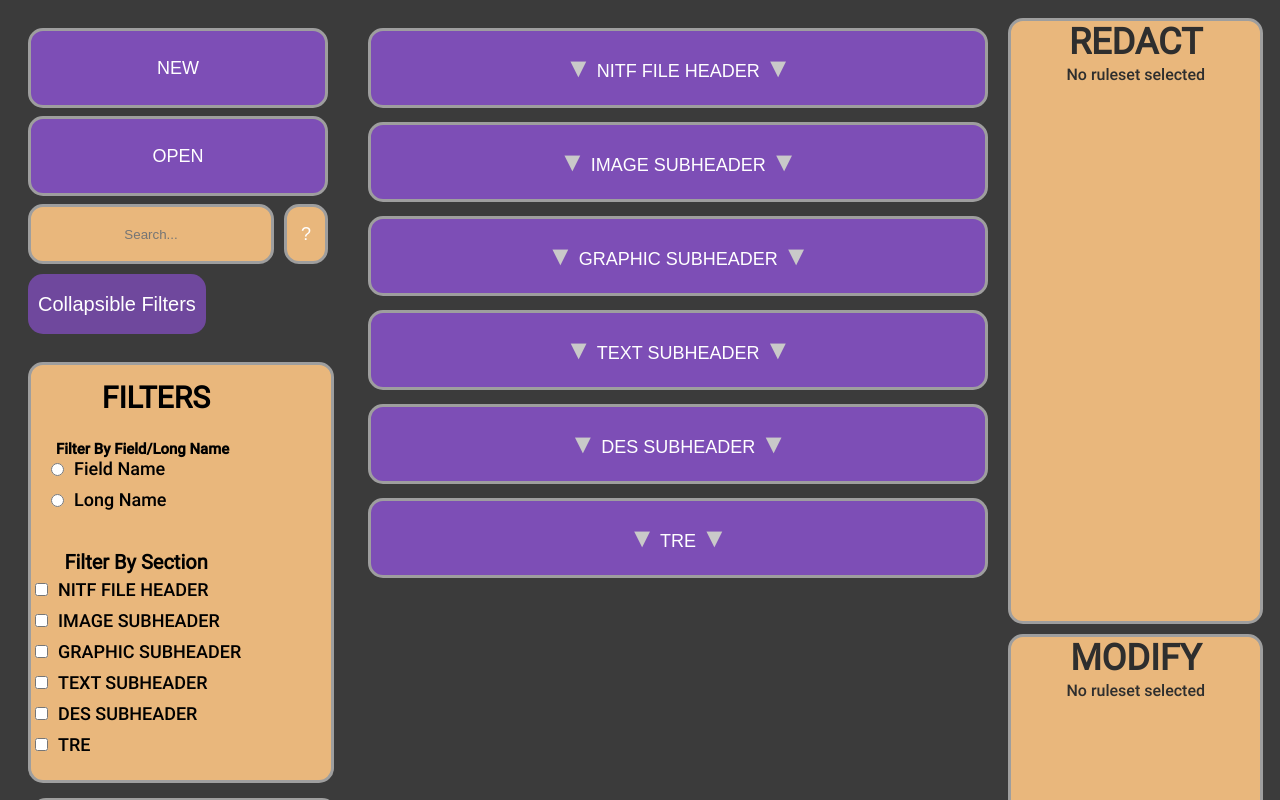
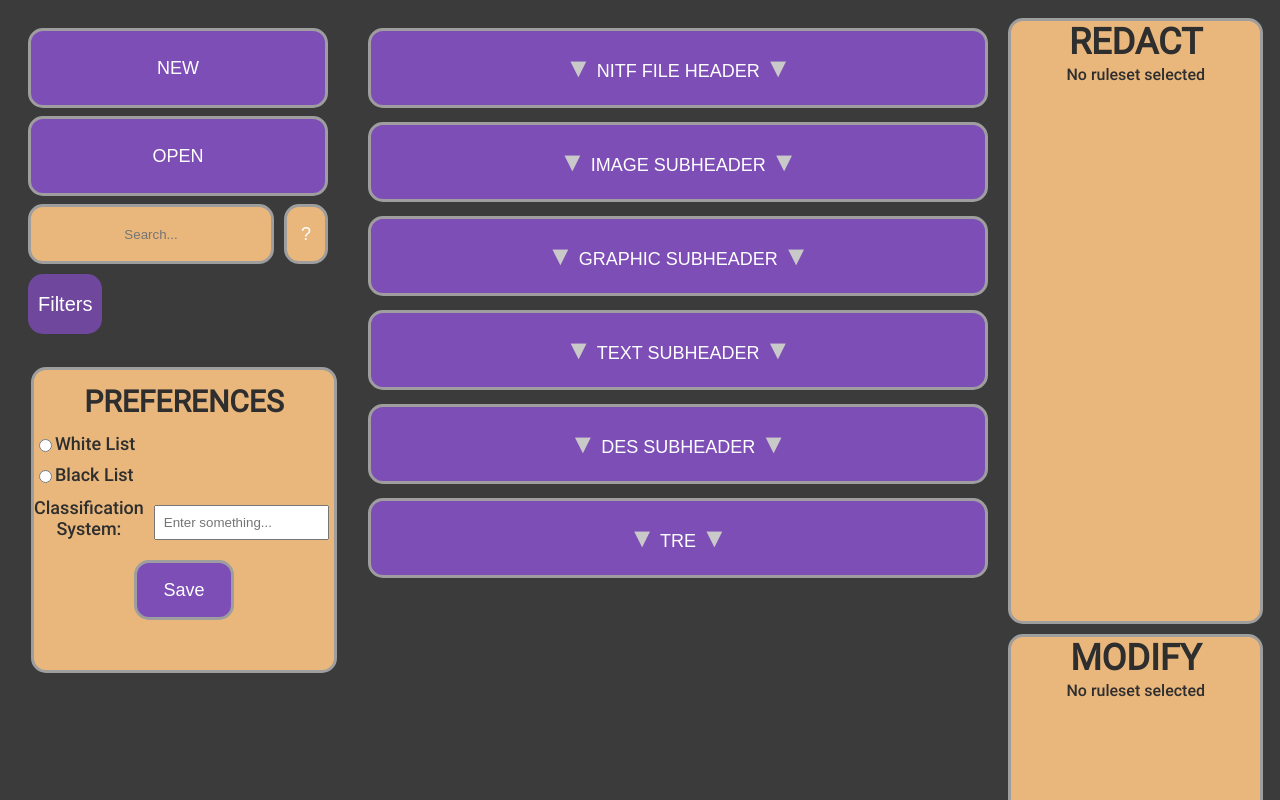
Before and after one commit to aramis-matos/RE-UI-Remake, a React (Vite) app: page / in a window 1280 px wide. Shown: the top 800 px of the page. Built offline with nearby package versions, Linux system fonts and the light colour scheme; the HTML template or start-up script is replaced by a standard one.

Commit message:
commit so I can pull from main

```diff
--- a/src/App.jsx
+++ b/src/App.jsx
@@ -266,7 +266,7 @@ const App = () => {
             </div>
           </div>
           <CollapsableFilters theFunc={handleCheckChange}></CollapsableFilters>
-          <FiltersOnPage theFunc={handleCheckChange}></FiltersOnPage>
+          {/* <FiltersOnPage theFunc={handleCheckChange}></FiltersOnPage> */}
           <PreferencesOnPage></PreferencesOnPage>
 
 
--- a/src/popups/CollapsableFilters.jsx
+++ b/src/popups/CollapsableFilters.jsx
@@ -38,7 +38,7 @@ const CollapsableFilters = ({ theFunc}) => {
     return (
         <div className="collapsible">
           <button onClick={toggleCollapsible} className="collapsible-toggle">
-            Collapsible Filters
+          Filters
           </button>
           {isOpen && (
             <div className="collapsible-content">
```
